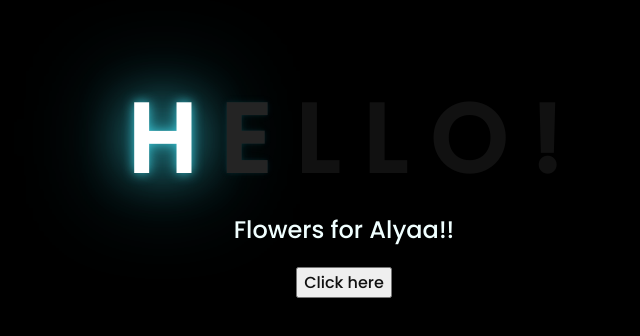
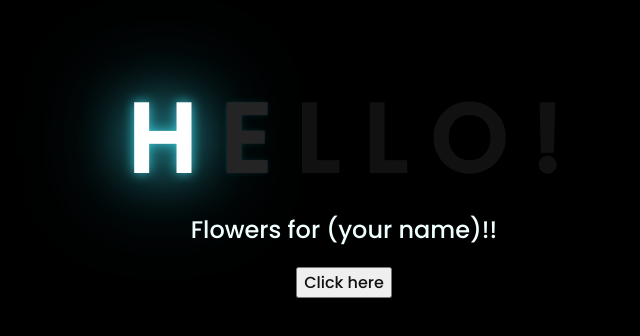
Before and after one commit to ricoagista/flower2, a plain HTML site: page index.html in a window 1280 px wide. Shown: the part 226-562 px from the top of the page, without its empty margins (304-944 px from the left). Drawn offline with Linux system fonts and the light colour scheme.

Commit message:
Update index.html

```diff
--- a/index.html
+++ b/index.html
@@ -18,7 +18,7 @@
         <span>!</span>
     </div>
     <div class="description">
-        <span>Flowers for Alyaa!!</span>
+        <span>Flowers for (your name)!!</span>
     </div>
     <div class="button">
         <button>
```
